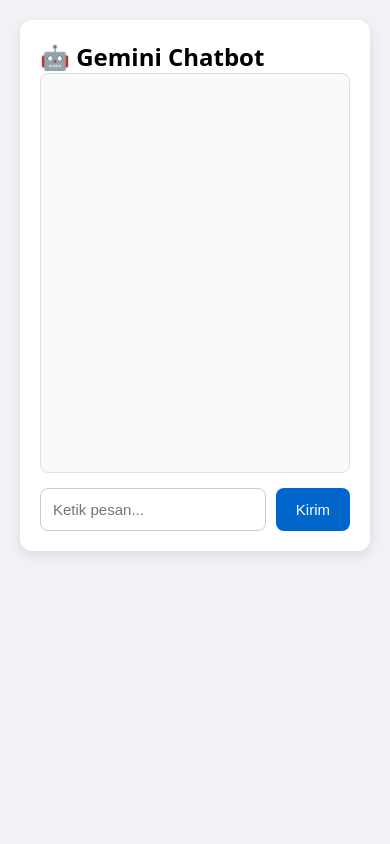
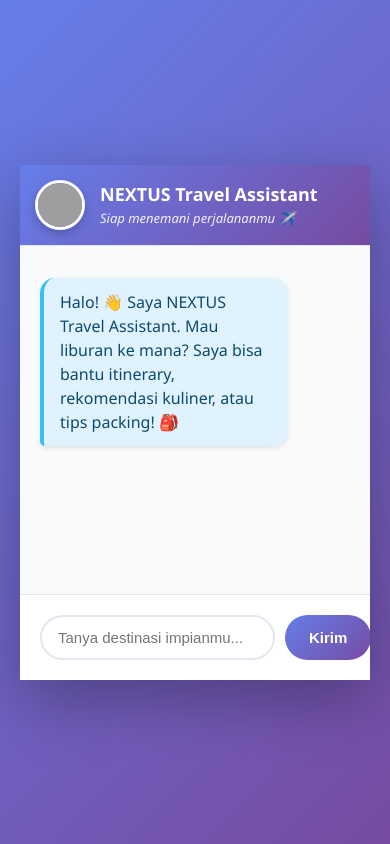
Before and after one commit to robby4505/Batch_9_task, a website: page public/index.html in a window 390 px wide. Drawn offline with Linux system fonts and the light colour scheme; grey boxes are pictures that could not be loaded.

Commit message:
Update UI dengan tema Travel Assistant + logo robot

```diff
--- a/public/index.html
+++ b/public/index.html
@@ -1,20 +1,46 @@
 <!DOCTYPE html>
 <html lang="id">
 <head>
-  <meta charset="UTF-8" />
-  <meta name="viewport" content="width=device-width, initial-scale=1.0"/>
-  <title>Gemini Chatbot</title>
-  <link rel="stylesheet" href="style.css" />
+  <meta charset="UTF-8">
+  <meta name="viewport" content="width=device-width, initial-scale=1.0">
+  <title>NEXTUS Travel Assistant</title>
+
+  <link rel="icon" href="images/bot-icon.png" type="image/png">
+  <link rel="stylesheet" href="style.css">
 </head>
 <body>
-  <div class="chat-container">
-    <h2>🤖 Gemini Chatbot</h2>
-    <div id="chat-box"></div>
+
+  <div class="container">
+
+    <div class="chat-header">
+      <img src="images/bot-icon.png" alt="NEXTUS Travel Bot" class="bot-icon">
+      <div class="header-text">
+        <h2>NEXTUS Travel Assistant</h2>
+        <p class="subtitle">Siap menemani perjalananmu ✈️</p>
+      </div>
+    </div>
+
+    <div id="chat-box">
+      <!-- Pesan awal dari bot -->
+      <div class="message bot">
+        Halo! 👋 Saya NEXTUS Travel Assistant. Mau liburan ke mana? Saya bisa bantu itinerary, rekomendasi kuliner, atau tips packing! 🎒
+      </div>
+    </div>
+
     <form id="chat-form">
-      <input type="text" id="user-input" placeholder="Ketik pesan..." autocomplete="off" />
+      <input
+        type="text"
+        id="user-input"
+        placeholder="Tanya destinasi impianmu..."
+        autocomplete="off"
+      >
       <button type="submit">Kirim</button>
     </form>
+
   </div>
+
+  <!-- Script Logika Chat -->
   <script src="script.js"></script>
+
 </body>
 </html>
--- a/public/script.js
+++ b/public/script.js
@@ -4,28 +4,19 @@
 
 let conversation = [];
 
-function appendMessage(role, text) {
-  const msg = document.createElement('div');
-  msg.className = `message ${role}`;
-  msg.textContent = text;
-  chatBox.appendChild(msg);
-  chatBox.scrollTop = chatBox.scrollHeight;
-}
-
 form.addEventListener('submit', async (e) => {
   e.preventDefault();
+
   const userMessage = input.value.trim();
   if (!userMessage) return;
 
+  // Tampilkan pesan user
   appendMessage('user', userMessage);
   conversation.push({ role: 'user', text: userMessage });
   input.value = '';
 
-  const loading = document.createElement('div');
-  loading.className = 'message bot loading';
-  loading.textContent = '🤔 Gemini sedang berpikir...';
-  chatBox.appendChild(loading);
-  chatBox.scrollTop = chatBox.scrollHeight;
+  // Tampilkan loading
+  const loadingMsg = appendMessage('bot', '🤔 Sedang mencari informasi...');
 
   try {
     const response = await fetch('/api/chat', {
@@ -35,16 +26,31 @@
     });
 
     const data = await response.json();
-    chatBox.removeChild(loading);
+
+    // Hapus loading
+    loadingMsg.remove();
 
     if (data.result) {
       appendMessage('bot', data.result);
       conversation.push({ role: 'model', text: data.result });
     } else {
-      appendMessage('bot', '⚠️ Maaf, tidak ada respons dari AI.');
+      appendMessage('bot', '⚠️ Maaf, terjadi kesalahan.');
     }
+
   } catch (error) {
-    chatBox.removeChild(loading);
+    loadingMsg.remove();
     appendMessage('bot', `❌ Error: ${error.message}`);
   }
+
+  // Auto scroll ke bawah
+  chatBox.scrollTop = chatBox.scrollHeight;
 });
+
+function appendMessage(role, text) {
+  const messageDiv = document.createElement('div');
+  messageDiv.className = `message ${role}`;
+  messageDiv.textContent = text;
+  chatBox.appendChild(messageDiv);
+  chatBox.scrollTop = chatBox.scrollHeight;
+  return messageDiv;
+}
--- a/public/style.css
+++ b/public/style.css
@@ -1,12 +1,197 @@
-* { box-sizing: border-box; margin: 0; padding: 0; }
-body { font-family: system-ui, sans-serif; background: #f0f2f5; padding: 20px; }
-.chat-container { max-width: 600px; margin: 0 auto; background: #fff; border-radius: 12px; padding: 20px; box-shadow: 0 4px 12px rgba(0,0,0,0.1); }
-#chat-box { height: 400px; overflow-y: auto; padding: 10px; border: 1px solid #e0e0e0; border-radius: 8px; margin-bottom: 15px; background: #fafafa; }
-.message { padding: 10px 14px; margin: 8px 0; border-radius: 16px; max-width: 85%; line-height: 1.4; }
-.message.user { background: #0066cc; color: #fff; margin-left: auto; border-bottom-right-radius: 4px; }
-.message.bot { background: #e9ecef; color: #212529; margin-right: auto; border-bottom-left-radius: 4px; }
-.message.loading { font-style: italic; color: #6c757d; }
-#chat-form { display: flex; gap: 10px; }
-#user-input { flex: 1; padding: 12px; border: 1px solid #ccc; border-radius: 8px; font-size: 15px; }
-button { padding: 12px 20px; background: #0066cc; color: #fff; border: none; border-radius: 8px; cursor: pointer; font-size: 15px; }
-button:hover { background: #0052a3; }
+* {
+  margin: 0;
+  padding: 0;
+  box-sizing: border-box;
+}
+
+body {
+  font-family: 'Segoe UI', Tahoma, Geneva, Verdana, sans-serif;
+  background: linear-gradient(135deg, #667eea 0%, #764ba2 100%);
+  min-height: 100vh;
+  display: flex;
+  justify-content: center;
+  align-items: center;
+  padding: 20px;
+}
+
+.container {
+  width: 100%;
+  max-width: 600px;
+  background: white;
+  border-radius: 20px;
+  box-shadow: 0 20px 60px rgba(0, 0, 0, 0.3);
+  overflow: hidden;
+}
+
+.chat-header {
+  background: linear-gradient(135deg, #667eea 0%, #764ba2 100%);
+  color: white;
+  padding: 20px;
+  display: flex;
+  align-items: center;
+  gap: 15px;
+}
+
+.bot-icon {
+  width: 60px;
+  height: 60px;
+  border-radius: 50%;
+  object-fit: cover;
+  border: 3px solid white;
+  box-shadow: 0 4px 10px rgba(0, 0, 0, 0.2);
+}
+
+.header-text h2 {
+  margin: 0;
+  font-size: 22px;
+  font-weight: 600;
+}
+
+.subtitle {
+  margin: 3px 0 0;
+  font-size: 13px;
+  opacity: 0.9;
+  font-style: italic;
+}
+
+#chat-box {
+  height: 400px;
+  overflow-y: auto;
+  padding: 20px;
+  background: #f8fafc;
+  border-top: 1px solid #e2e8f0;
+  border-bottom: 1px solid #e2e8f0;
+}
+
+.message {
+  margin: 12px 0;
+  padding: 12px 16px;
+  border-radius: 15px;
+  max-width: 80%;
+  word-wrap: break-word;
+  line-height: 1.5;
+  animation: fadeIn 0.3s ease;
+}
+
+@keyframes fadeIn {
+  from {
+    opacity: 0;
+    transform: translateY(10px);
+  }
+  to {
+    opacity: 1;
+    transform: translateY(0);
+  }
+}
+
+/* Pesan User */
+.message.user {
+  background: linear-gradient(135deg, #667eea 0%, #764ba2 100%);
+  color: white;
+  margin-left: auto;
+  border-bottom-right-radius: 5px;
+}
+
+/* Pesan Bot */
+.message.bot {
+  background: white;
+  color: #1e293b;
+  margin-right: auto;
+  border-bottom-left-radius: 5px;
+  box-shadow: 0 2px 5px rgba(0, 0, 0, 0.1);
+}
+
+#chat-box .message.bot:first-child {
+  background: #e0f2fe;
+  border-left: 4px solid #38bdf8;
+  color: #0c4a6e;
+}
+
+.message.loading {
+  font-style: italic;
+  color: #64748b;
+}
+
+#chat-form {
+  display: flex;
+  gap: 10px;
+  padding: 20px;
+  background: white;
+}
+
+#user-input {
+  flex: 1;
+  padding: 12px 16px;
+  border: 2px solid #e2e8f0;
+  border-radius: 25px;
+  font-size: 15px;
+  outline: none;
+  transition: border-color 0.3s;
+}
+
+#user-input:focus {
+  border-color: #667eea;
+}
+
+button {
+  padding: 12px 24px;
+  background: linear-gradient(135deg, #667eea 0%, #764ba2 100%);
+  color: white;
+  border: none;
+  border-radius: 25px;
+  font-size: 15px;
+  font-weight: 600;
+  cursor: pointer;
+  transition: transform 0.2s, box-shadow 0.2s;
+}
+
+button:hover {
+  transform: translateY(-2px);
+  box-shadow: 0 5px 15px rgba(102, 126, 234, 0.4);
+}
+
+button:active {
+  transform: translateY(0);
+}
+
+/* Scrollbar Styling */
+#chat-box::-webkit-scrollbar {
+  width: 8px;
+}
+
+#chat-box::-webkit-scrollbar-track {
+  background: #f1f1f1;
+}
+
+#chat-box::-webkit-scrollbar-thumb {
+  background: #667eea;
+  border-radius: 10px;
+}
+
+#chat-box::-webkit-scrollbar-thumb:hover {
+  background: #764ba2;
+}
+
+@media (max-width: 640px) {
+  .container {
+    border-radius: 0;
+    max-height: 100vh;
+  }
+
+  .chat-header {
+    padding: 15px;
+  }
+
+  .bot-icon {
+    width: 50px;
+    height: 50px;
+  }
+
+  .header-text h2 {
+    font-size: 18px;
+  }
+
+  #chat-box {
+    height: 350px;
+  }
+}
```
Also changed, not shown: index.js (+69 -18 lines), 1 other file.
